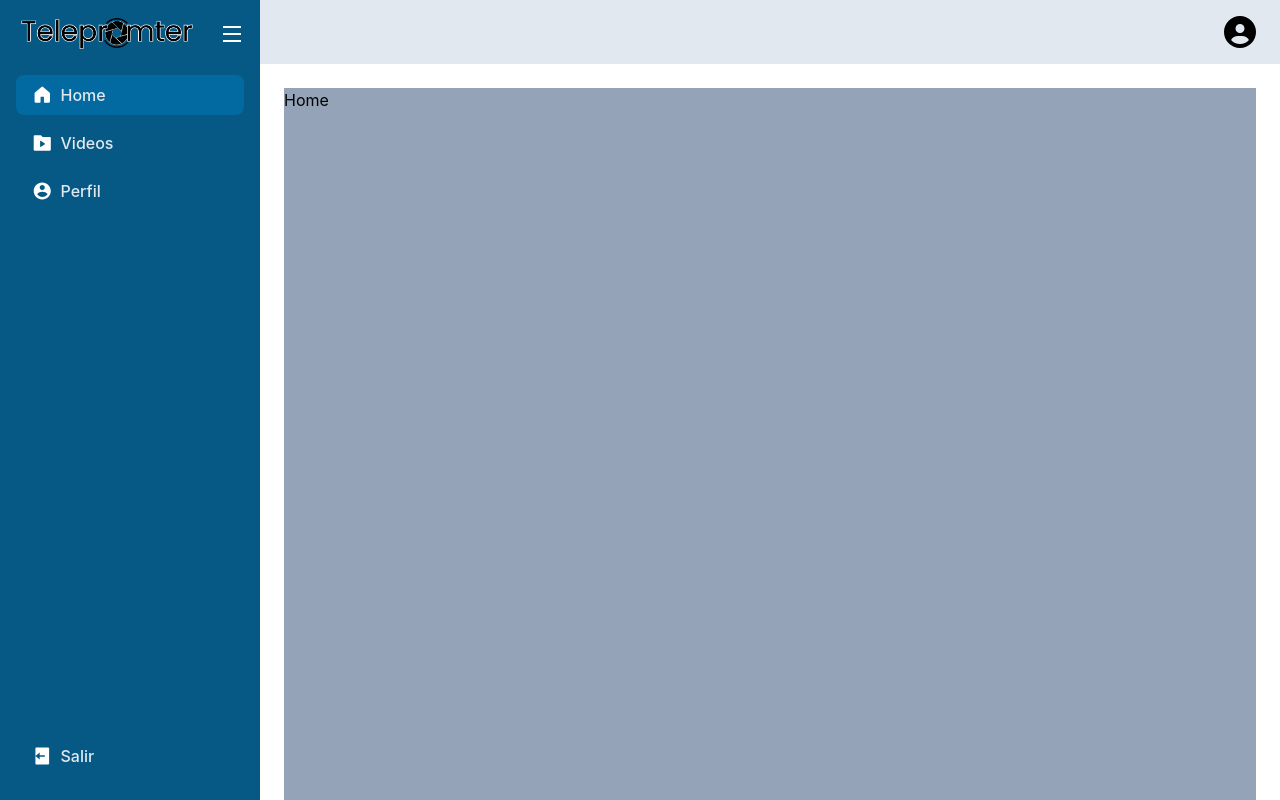
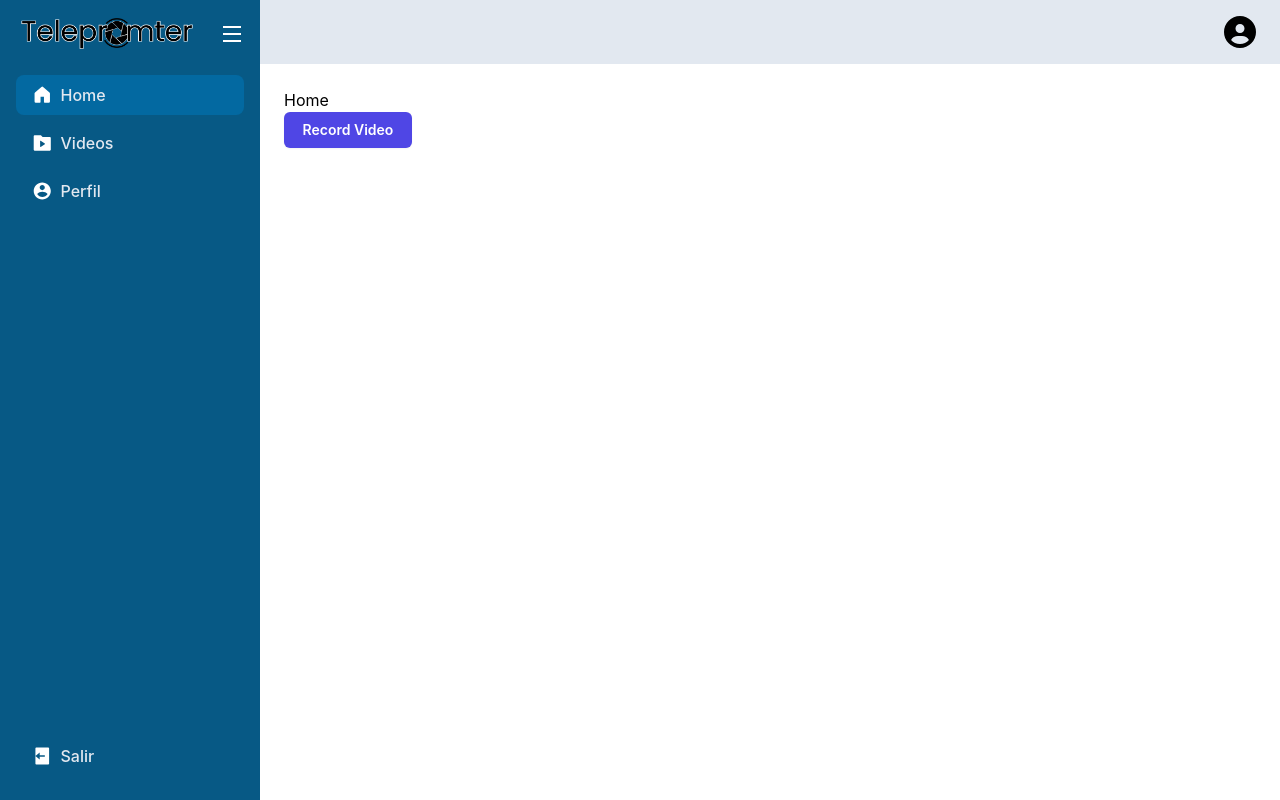
Before and after one commit to poncho29/teleprompter-app, a React (Vite) app: page /dashboard in a window 1280 px wide. Both pictures are taken after typing "name@example.com", "Sample123" into the empty fields and a click on the button "Entrar". Built offline with nearby package versions, Linux system fonts and the light colour scheme.

Commit message:
[FIX] - redirection when not authenticated

```diff
--- a/src/components/common/Buttom.tsx
+++ b/src/components/common/Buttom.tsx
@@ -3,16 +3,17 @@ import { ButtonHTMLAttributes, ReactNode } from "react";
 type ButtonProps = ButtonHTMLAttributes<HTMLButtonElement>;
 
 type CustomProps = {
+  customClass?: string;
   children: ReactNode;
 }
 
 type Props = ButtonProps & CustomProps;
 
-export const Buttom = ({ children, ...props }: Props) => {
+export const Buttom = ({ customClass, children, ...props }: Props) => {
   return (
     <button
       {...props}
-      className="button-base"
+      className={`button-base ${customClass}`}
     >
       {children}
     </button>
--- a/src/layouts/WrapperLayout.tsx
+++ b/src/layouts/WrapperLayout.tsx
@@ -8,9 +8,10 @@ export const WrapperLayout = () => {
   useEffect(() => {
     const token = localStorage.getItem('teleprompterToken');
 
-    if (!token) {
-      navigate('/auth/login', { replace: true });
-      return;
+    if (!token) return navigate('/auth/login', { replace: true });
+
+    if (token && location.pathname === '/') {
+      navigate('/dashboard', { replace: true })
     }
 
   }, [location.pathname, navigate]);
--- a/src/pages/dashboard/Home.tsx
+++ /dev/null
@@ -1,6 +0,0 @@
-
-export const Home = () => {
-  return (
-    <div className="h-[1000px] bg-slate-400">Home</div>
-  )
-}
--- /dev/null
+++ b/src/pages/dashboard/home/PreviewVideo.tsx
@@ -0,0 +1,21 @@
+
+import { useNavigate } from "react-router-dom";
+
+import { Buttom } from "../../../components";
+
+export const PreviewVideo = () => {
+  const navigate = useNavigate();
+
+  return (
+    <div>
+      <h2>PreviewVideo</h2>
+
+      <Buttom
+        customClass="w-32"
+        onClick={() => navigate('/dashboard')}
+      >
+        Back
+      </Buttom>
+    </div >
+  )
+}
--- /dev/null
+++ b/src/pages/dashboard/home/index.tsx
@@ -0,0 +1,20 @@
+import { useNavigate } from "react-router-dom";
+
+import { Buttom } from "../../../components";
+
+export const Home = () => {
+  const navigate = useNavigate();
+
+  return (
+    <div className="w-full">
+      <h2>Home</h2>
+
+      <Buttom
+        customClass="w-32"
+        onClick={() => navigate('/dashboard/preview')}
+      >
+        Record Video
+      </Buttom>
+    </div>
+  )
+}
--- a/src/router/index.tsx
+++ b/src/router/index.tsx
@@ -2,7 +2,7 @@ import { createBrowserRouter } from "react-router-dom";
 
 import { AuthLayout, DashboardLayout, WrapperLayout } from "../layouts";
 
-import { Home, Login, Register } from "../pages";
+import { Home, Login, PreviewVideo, Register } from "../pages";
 import { RecoverPassword } from "../pages/auth/RecoverPassword";
 
 export const routes = createBrowserRouter([
@@ -38,6 +38,10 @@ export const routes = createBrowserRouter([
             element: <Home />,
           },
           {
+            path: "/dashboard/preview",
+            element: <PreviewVideo />
+          },
+          {
             path: "/dashboard/videos",
             element: <div>Videos</div>,
           },
```
Also changed, not shown: src/pages/index.ts (+7 -2 lines).
